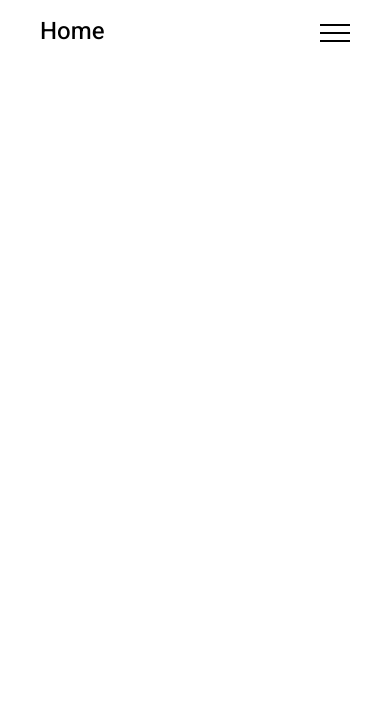
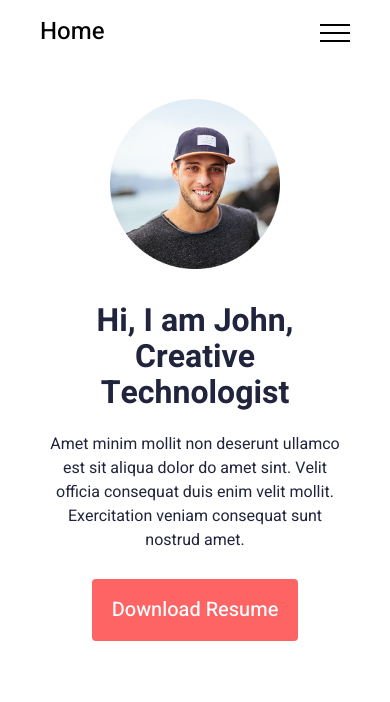
Before and after one commit to da1su4e/john-blog-mockup, a plain HTML site: page index.html in a window 390 px wide. Drawn offline with Linux system fonts and the light colour scheme.

Commit message:
Add hero section with full responsive layout and fix home button bug

```diff
--- a/index.html
+++ b/index.html
@@ -37,6 +37,21 @@
             </div>
          </div>
       </header>
+      <main class="main">
+         <div class="main__hero container">
+            <div class="hero__content">
+               <div class="hero__text">
+                  <h1 class="hero__title">Hi, I am John, Creative Technologist</h1>
+                  <p class="hero__paragraph">Amet minim mollit non deserunt ullamco est sit aliqua dolor do amet sint. Velit
+                     officia consequat duis enim velit mollit. Exercitation veniam consequat sunt nostrud amet.</p>
+                  <a href="#" class="hero__download-btn">Download Resume</a>
+               </div>
+               <div class="hero__img">
+                  <img src="img/hero.png" alt="John Photo">
+               </div>
+            </div>
+         </div>
+      </main>
    </div>
    <script src="script/script.js"></script>
 </body>
--- a/script/script.js
+++ b/script/script.js
@@ -1,6 +1,6 @@
 const iconMenu = document.querySelector('.menu__icon');
 const menuBody = document.querySelector('.header__nav');
-const menuLinks = document.querySelectorAll('.header__nav-link');
+const menuLinks = document.querySelectorAll('.header__nav-link, .header__logo-link');
 
 
 if (iconMenu) {
--- a/style/style.css
+++ b/style/style.css
@@ -174,20 +174,81 @@ body.lock {
       font-size: 24px;
    }
 }
-/* @media screen and (max-width: 480px) {
-   .header__container {
-       padding: 20px 18px;
-       flex-direction: column;
-       align-items: flex-start;
-       gap: 15px;
+
+/* ----------------------------------------------------------------------------------- */
+
+.main {
+}
+.main__hero {
+   padding: 140px 0 70px 0;
+}
+.hero__content {
+   display: flex;
+   justify-content: space-around;
+   align-items: center;
+}
+.hero__text {
+   width: 50%;
+   display: flex;
+   flex-direction: column;
+   gap: 40px;
+   align-items: flex-start;
+}
+.hero__title {
+   font-weight: 700;
+   font-size: 44px;
+   line-height: 60px;
+   letter-spacing: 0px;
+   color: #21243D;
+}
+.hero__paragraph {
+   font-weight: 400;
+   font-size: 16px;
+   letter-spacing: 0px;
+   color: #21243D;
+}
+.hero__download-btn {
+   background-color: #FF6464;
+   padding: 16px 20px;
+   color: #fff;
+   border-radius: 4px;
+   font-weight: 500;
+   font-size: 20px;
+}
+
+.hero__img {
+}
+
+@media screen and (max-width: 768px) {
+   .main__hero {
+      padding: 34px 40px 58px 40px;
    }
+   .hero__content {
+       flex-direction: column-reverse;
+       gap: 34px;
+   }
+   .hero__text {
+       width: 100%;
+       align-items: center;
+       text-align: center;
+       gap: 21px;
+   }
+   .hero__title {
+      font-size: 38px;
+      line-height: 40px;
+      text-align: center;
+   }
+   .hero__download-btn {
+      margin-top: 6px;
+   }
+}
 
-   .header__nav-list {
-       gap: 15px;
-       flex-wrap: wrap;
+@media screen and (max-width: 480px) {
+   .hero__title {
+      font-size: 32px;
+      line-height: 36px;
    }
-
-   .header__nav-link {
-       font-size: 14px;
+   .hero__img img {
+      width: 170px;
    }
-} */
+}
```
Also changed, not shown: img/hero.png (added), 1 other file.
